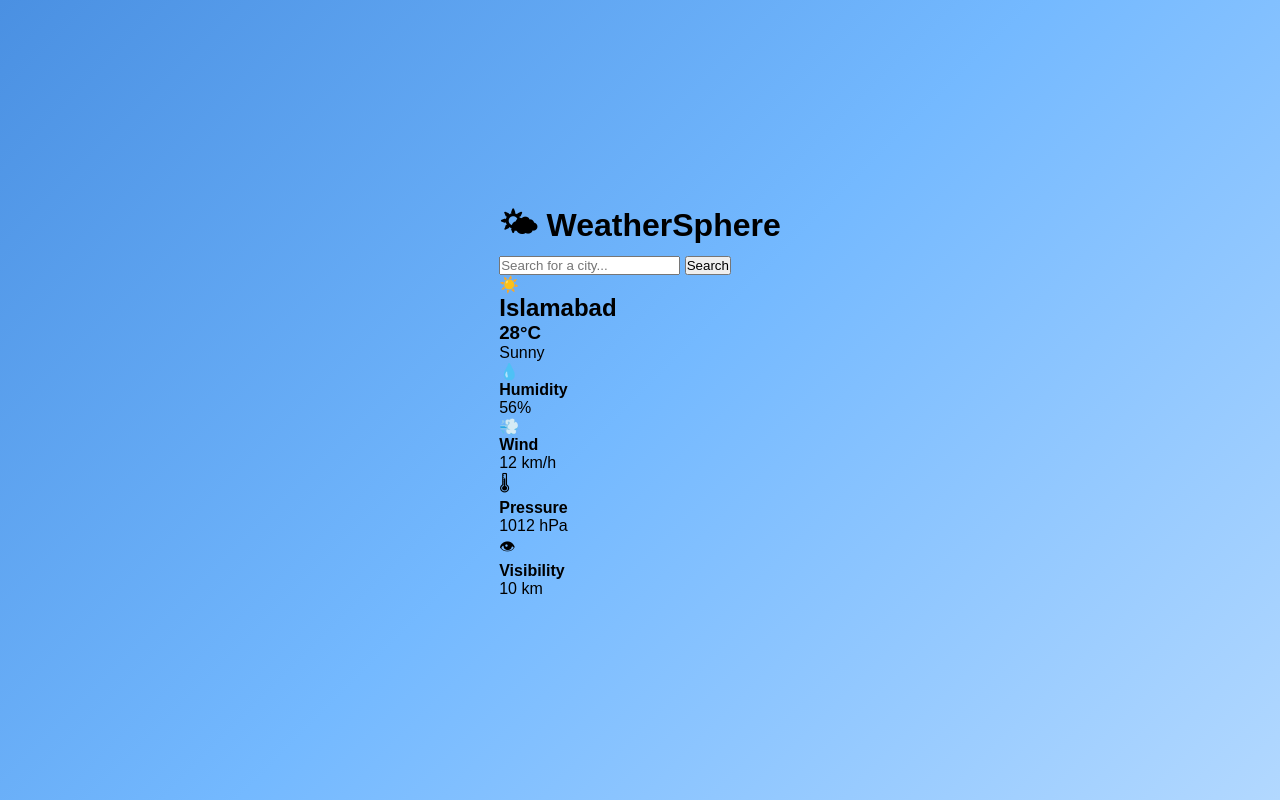
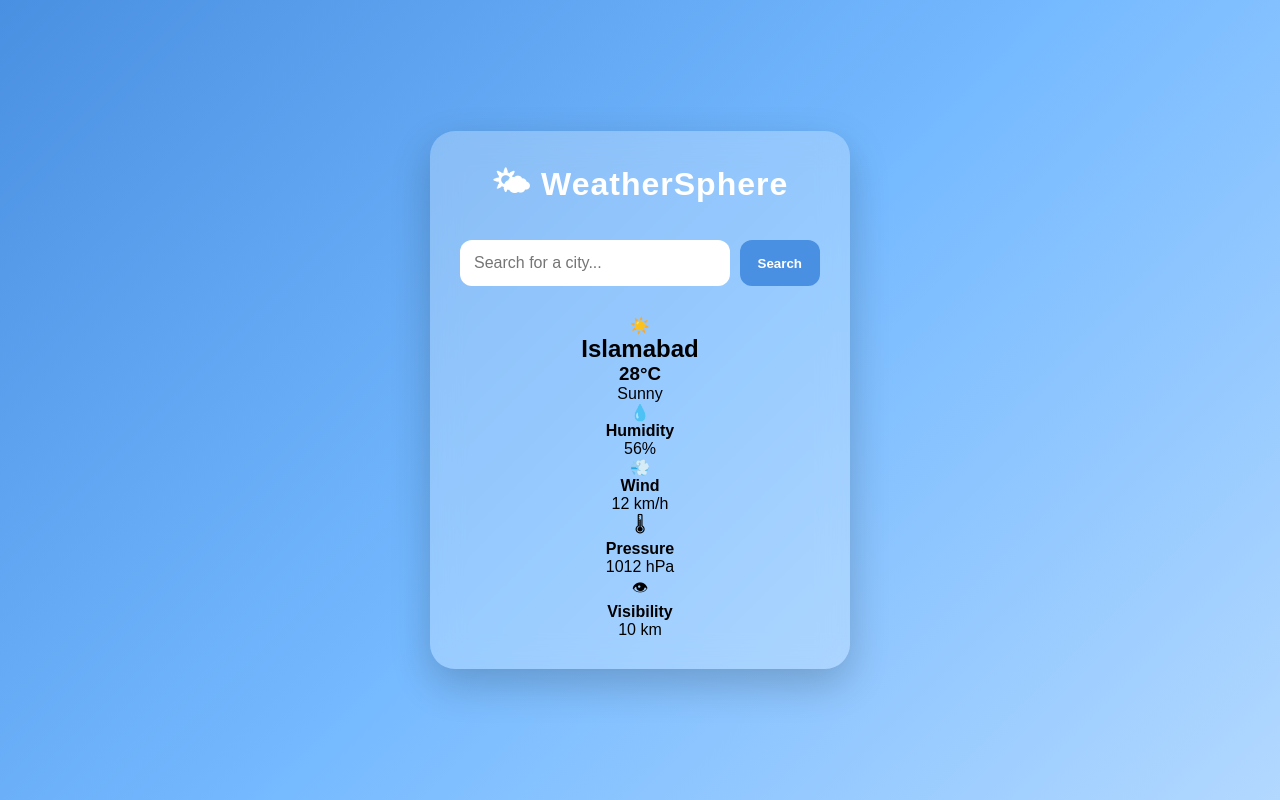
Before and after one commit to Izzah-1/Weather-Sphere, a plain HTML site: page index.html in a window 1280 px wide. Drawn offline with Linux system fonts and the light colour scheme.

Commit message:
Update style.css

```diff
--- a/style.css
+++ b/style.css
@@ -29,3 +29,91 @@ body{
 
     padding:20px;
 }
+/* =========================
+   MAIN CONTAINER
+========================= */
+
+.container{
+
+    width:100%;
+    max-width:420px;
+
+    background:rgba(255,255,255,0.25);
+
+    backdrop-filter:blur(15px);
+
+    border-radius:25px;
+
+    padding:30px;
+
+    box-shadow:0 15px 40px rgba(0,0,0,0.2);
+
+    text-align:center;
+}
+/* =========================
+   TITLE
+========================= */
+
+h1{
+
+    color:white;
+
+    font-size:2rem;
+
+    margin-bottom:25px;
+
+    letter-spacing:1px;
+}
+/* =========================
+   SEARCH BOX
+========================= */
+
+.search-box{
+
+    display:flex;
+
+    gap:10px;
+
+    margin-bottom:30px;
+}
+
+.search-box input{
+
+    flex:1;
+
+    padding:14px;
+
+    border:none;
+
+    border-radius:12px;
+
+    outline:none;
+
+    font-size:16px;
+}
+
+.search-box button{
+
+    border:none;
+
+    border-radius:12px;
+
+    padding:14px 18px;
+
+    cursor:pointer;
+
+    background:#4A90E2;
+
+    color:white;
+
+    font-weight:bold;
+
+    transition:.3s;
+}
+
+.search-box button:hover{
+
+    background:#2E75CC;
+
+    transform:scale(1.05);
+}
```
